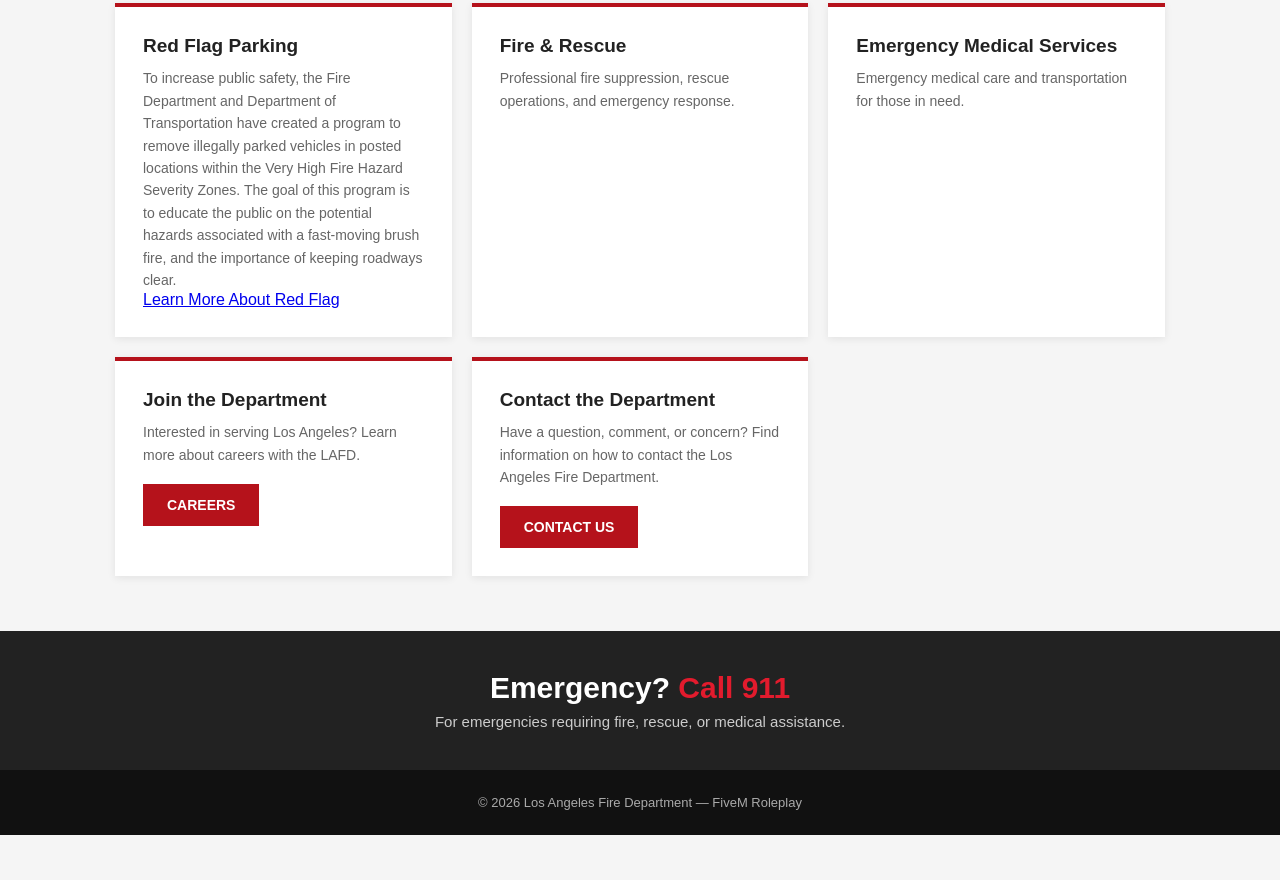
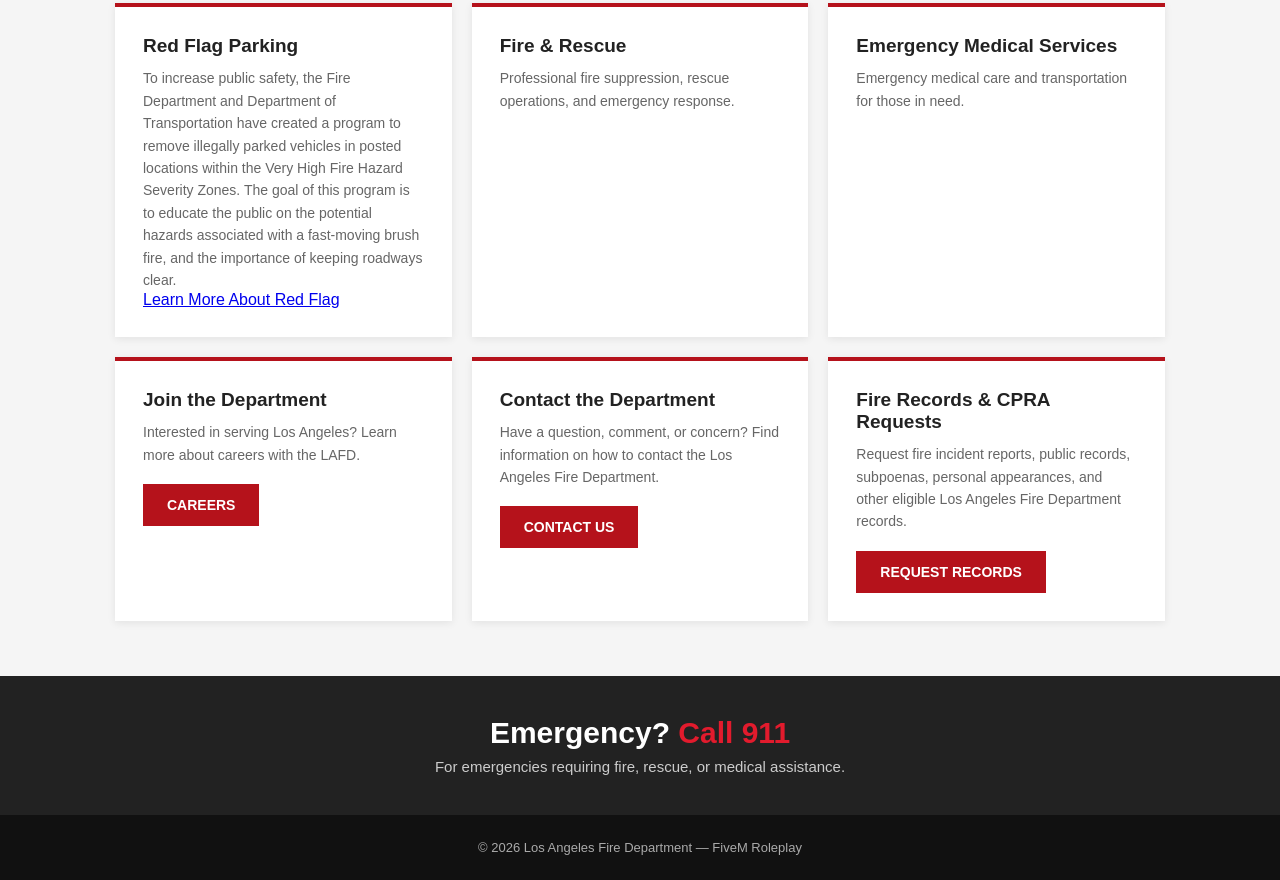
Before and after one commit to Unknownaod/lafd, a plain HTML site: page index.html in a window 1280 px wide. Shown: the part 770-1650 px from the top of the page. Before the commit the page ends 1605 px from the top, so only its background shows below. Drawn offline with Linux system fonts and the light colour scheme.

Commit message:
Add Fire Records and CPRA Requests section

```diff
--- a/index.html
+++ b/index.html
@@ -893,6 +893,34 @@
     </div>
 
 
+  <div class="card">
+
+    <h3>
+        Fire Records & CPRA Requests
+    </h3>
+
+
+    <p>
+
+        Request fire incident reports, public records,
+        subpoenas, personal appearances, and other eligible
+        Los Angeles Fire Department records.
+
+    </p>
+
+
+    <br>
+
+
+    <a
+        href="fire-records-cpra-request.html"
+        class="button"
+    >
+        REQUEST RECORDS
+    </a>
+
+</div>
+
     </div>
 
 </main>
```
